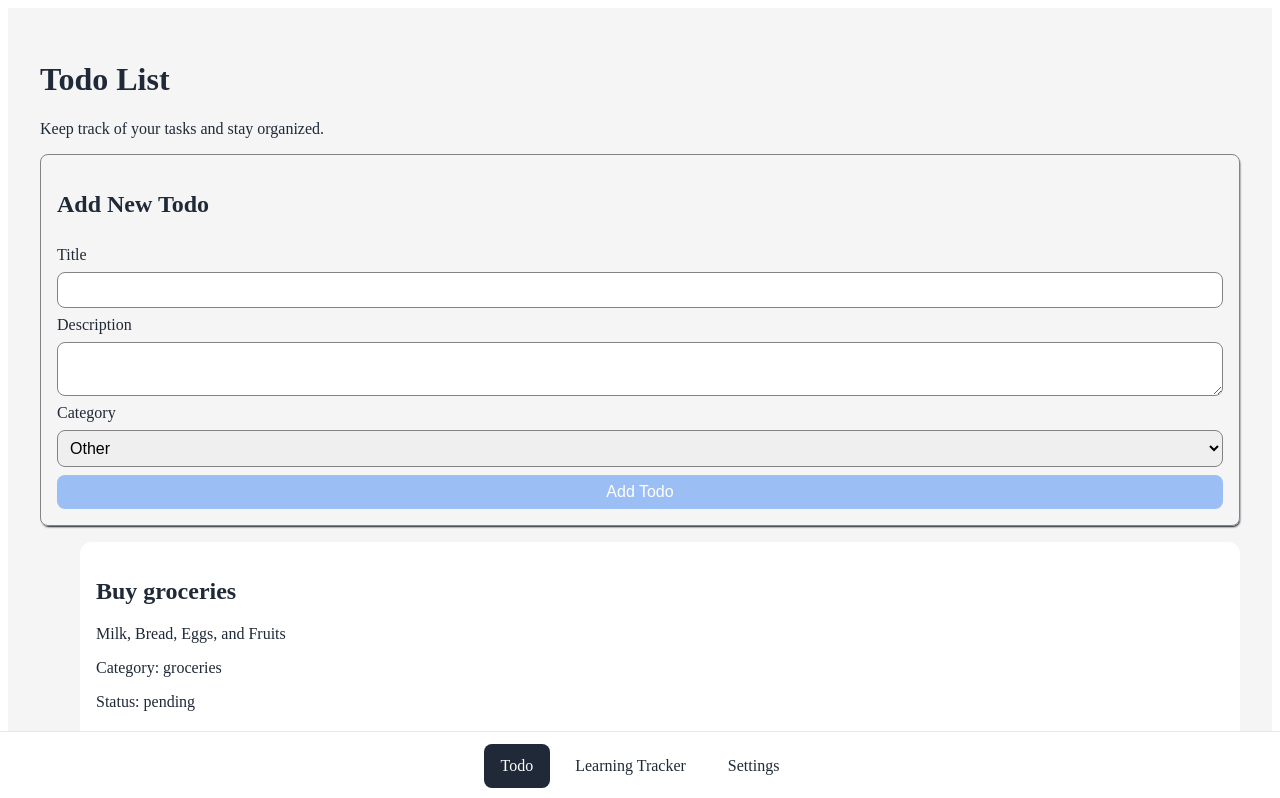
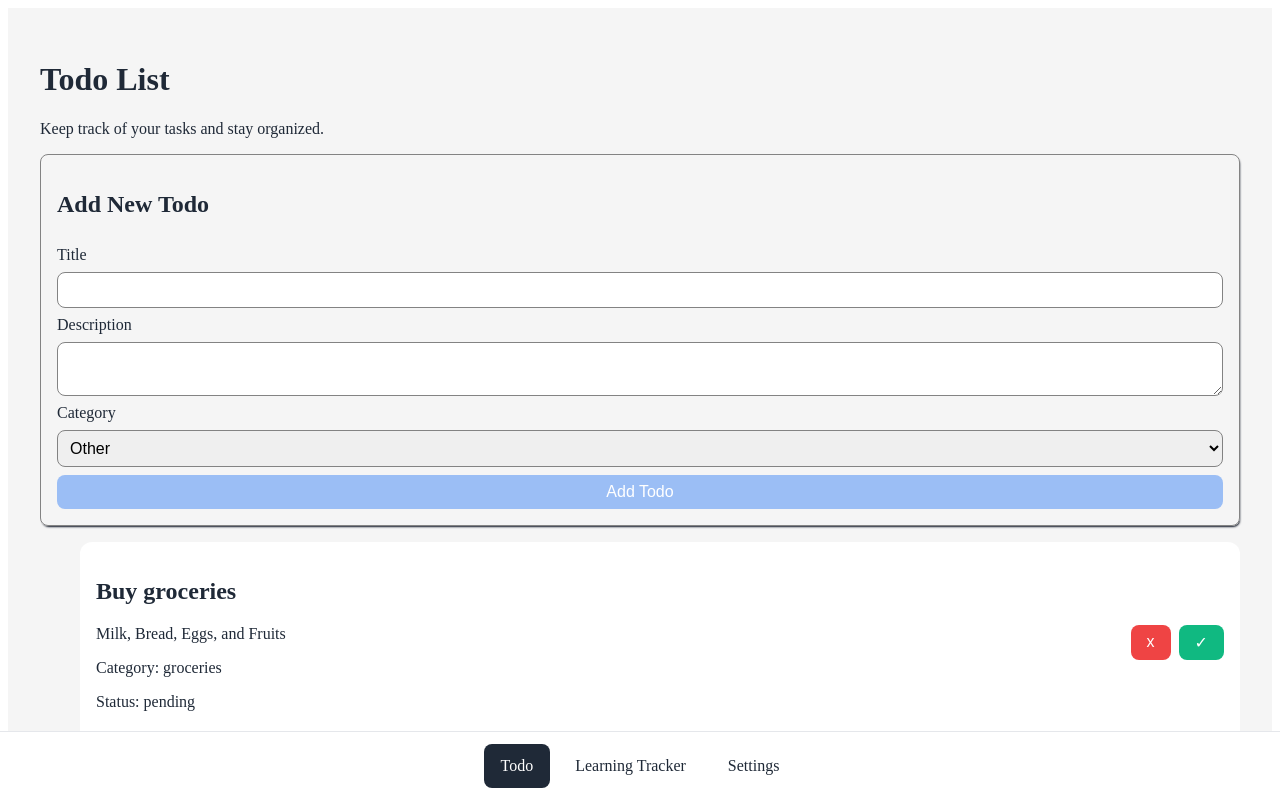
Before and after one commit to pheduarte/Learning-Tracker-React, a React (Vite) app: page / in a window 1280 px wide. Shown: the top 798 px of the page. Built offline with nearby package versions, Linux system fonts and the light colour scheme.

Commit message:
feat: update Todo component styles and enhance button designs

```diff
--- a/src/components/Todo.tsx
+++ b/src/components/Todo.tsx
@@ -20,6 +20,7 @@ const Todo = memo(function Todo({ task, onDelete, onComplete }: TodoProps) {
 
       <div className="card_btns">
         <button
+          className="delete-btn"
           onClick={() => onDelete(task.id)}
           aria-label={`Delete ${task.title}`}
         >
@@ -28,6 +29,7 @@ const Todo = memo(function Todo({ task, onDelete, onComplete }: TodoProps) {
 
         {task.status === "pending" && (
           <button
+            className="complete-btn"
             onClick={() => onComplete(task.id)}
             aria-label={`Mark ${task.title} as completed`}
           >
--- a/src/index.css
+++ b/src/index.css
@@ -82,9 +82,34 @@
 
 .todo {
   display: flex;
-  flex-direction: column;
+  flex-direction: row;
+  align-items: center;
+  justify-content: space-between;
   gap: 0.5rem;
   padding: 1rem;
   border-radius: 12px;
+}
 
+.todo:hover {
+  box-shadow: #616264 1px 2px 2px -1px;
 }
+
+.delete-btn {
+  padding: 0.5rem 1rem;
+  border-radius: 8px;
+  border: none;
+  background: #ef4444;
+  color: white;
+  font-size: 16px;
+  cursor: pointer;
+}
+
+.complete-btn {
+  padding: 0.5rem 1rem;
+  border-radius: 8px;
+  border: none;
+  background: #10b981;
+  color: white;
+  font-size: 16px;
+  cursor: pointer;
+}
```
